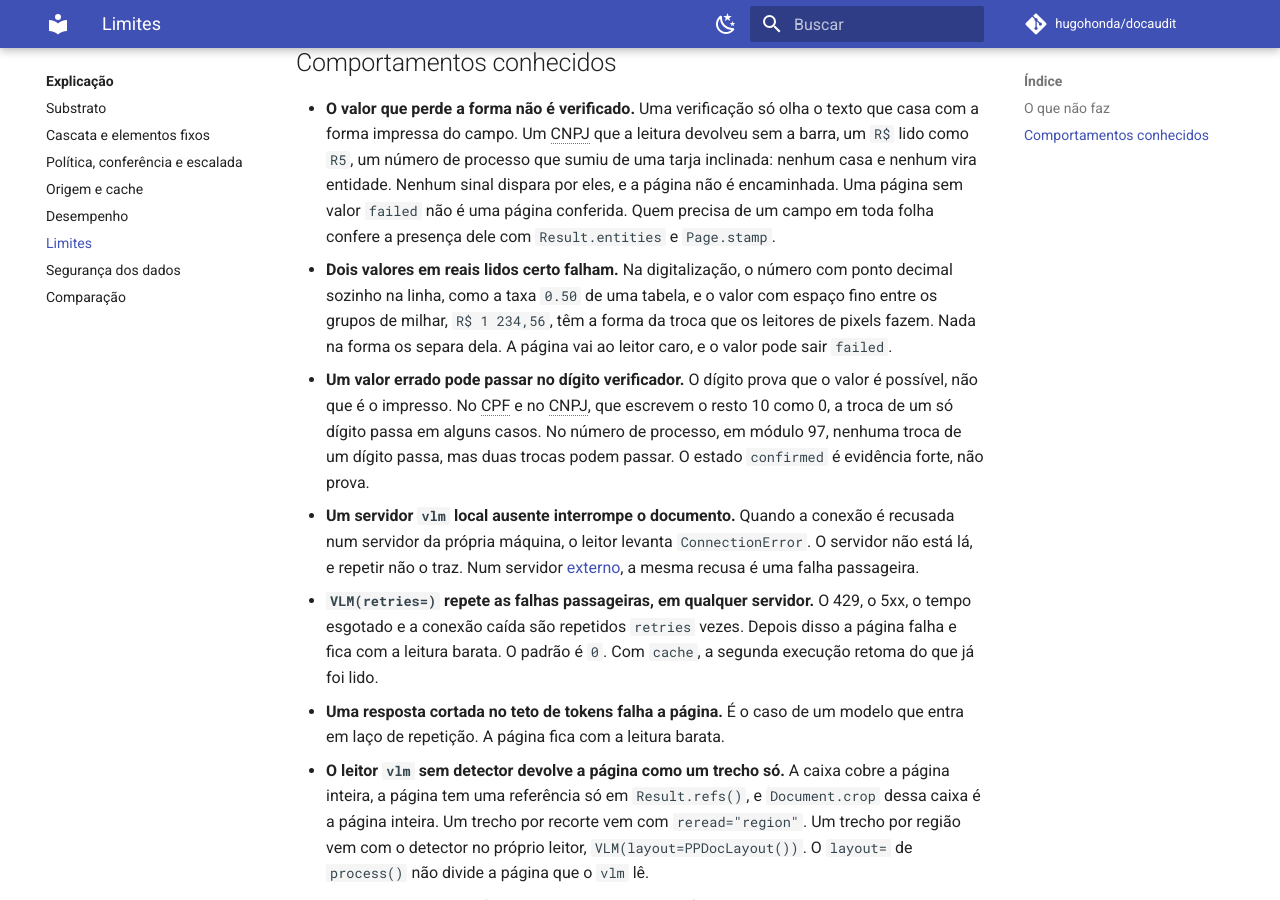
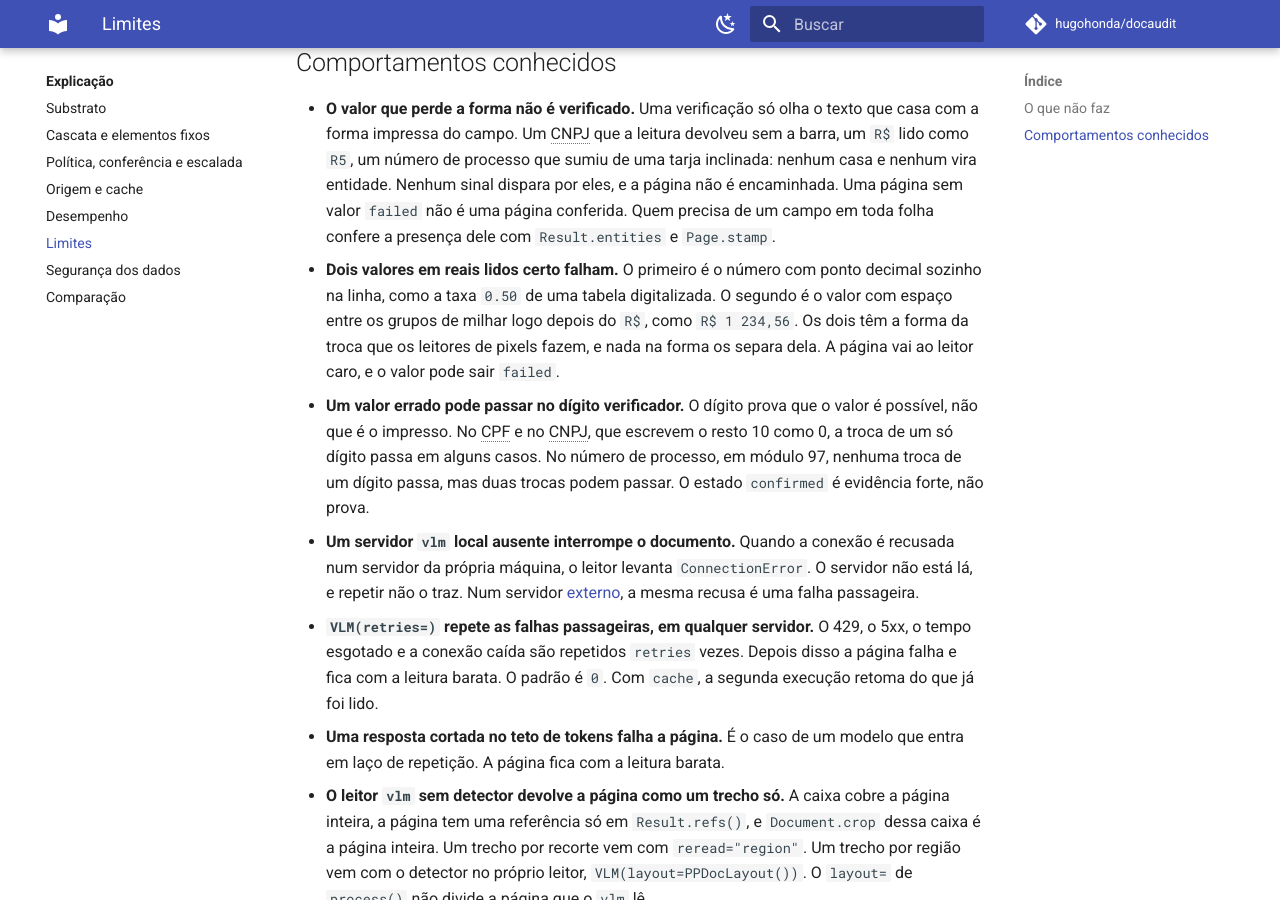
Before and after one commit to hugohonda/docaudit, an MkDocs documentation site: the page built from docs/limits.md, in a window 1280 px wide and 900 px high, scrolled down 1485 px. Built offline with MkDocs 1.6.1 and Material for MkDocs 9.7.7, drawn with Linux system fonts in a browser that asks for light colours; comment, search, counter and statistics services are not loaded.

Commit message:
docs(policies): o valor com espaço entre grupos depois do R$ falha com qualquer espaço
O limite e a docstring falavam só do espaço fino, mas o espaço comum logo depois do R$ também falha. As frases longas ficam partidas.

```diff
--- a/docs/limits.md
+++ b/docs/limits.md
@@ -63,11 +63,12 @@ precisa conhecer antes de confiar num resultado.
   sinal dispara por eles, e a página não é encaminhada. Uma página sem valor
   `failed` não é uma página conferida. Quem precisa de um campo em toda
   folha confere a presença dele com `Result.entities` e `Page.stamp`.
-- **Dois valores em reais lidos certo falham.** Na digitalização, o número
-  com ponto decimal sozinho na linha, como a taxa `0.50` de uma tabela, e o
-  valor com espaço fino entre os grupos de milhar, `R$ 1 234,56`, têm a
-  forma da troca que os leitores de pixels fazem. Nada na forma os separa
-  dela. A página vai ao leitor caro, e o valor pode sair `failed`.
+- **Dois valores em reais lidos certo falham.** O primeiro é o número com
+  ponto decimal sozinho na linha, como a taxa `0.50` de uma tabela
+  digitalizada. O segundo é o valor com espaço entre os grupos de milhar
+  logo depois do `R$`, como `R$ 1 234,56`. Os dois têm a forma da troca que
+  os leitores de pixels fazem, e nada na forma os separa dela. A página vai
+  ao leitor caro, e o valor pode sair `failed`.
 - **Um valor errado pode passar no dígito verificador.** O dígito prova que
   o valor é possível, não que é o impresso. No CPF e no CNPJ, que escrevem o
   resto 10 como 0, a troca de um só dígito passa em alguns casos. No número
```
Also changed, not shown: 1 other file.
